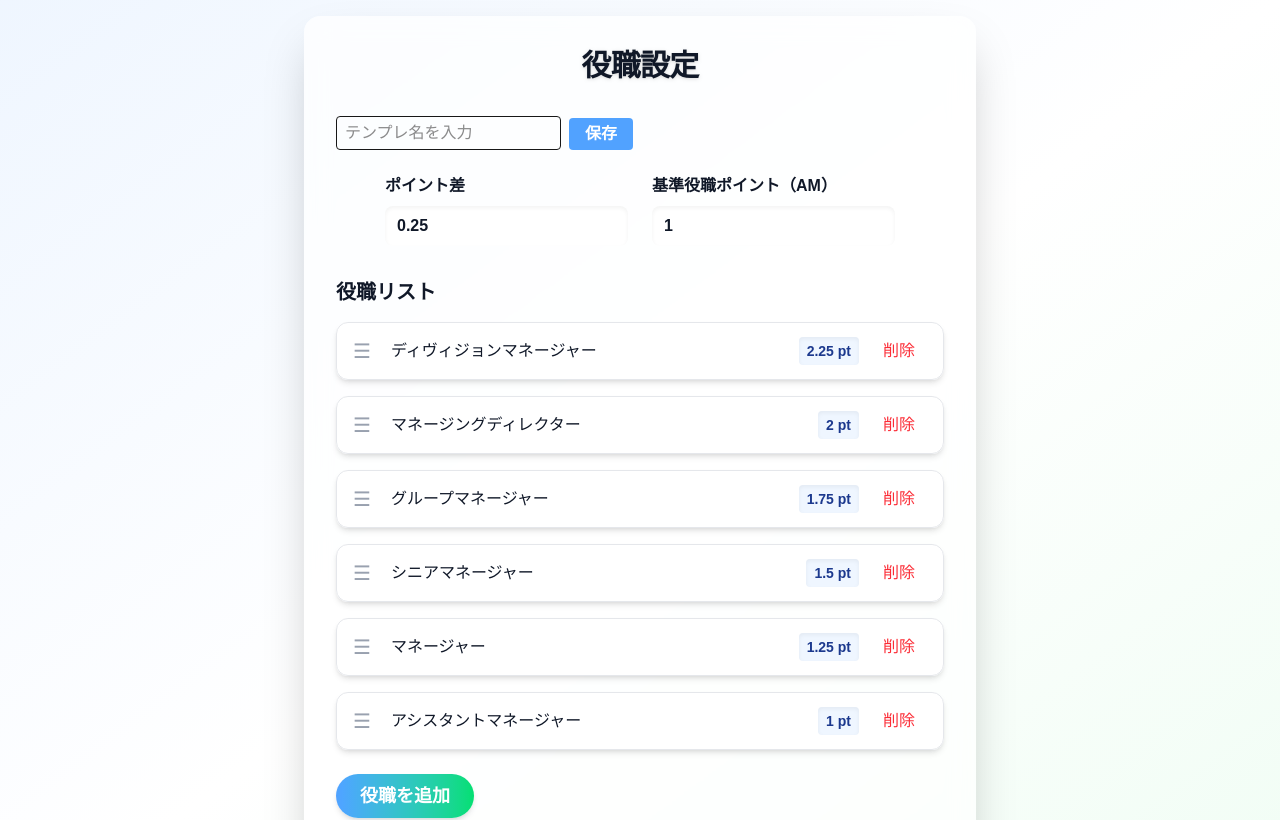
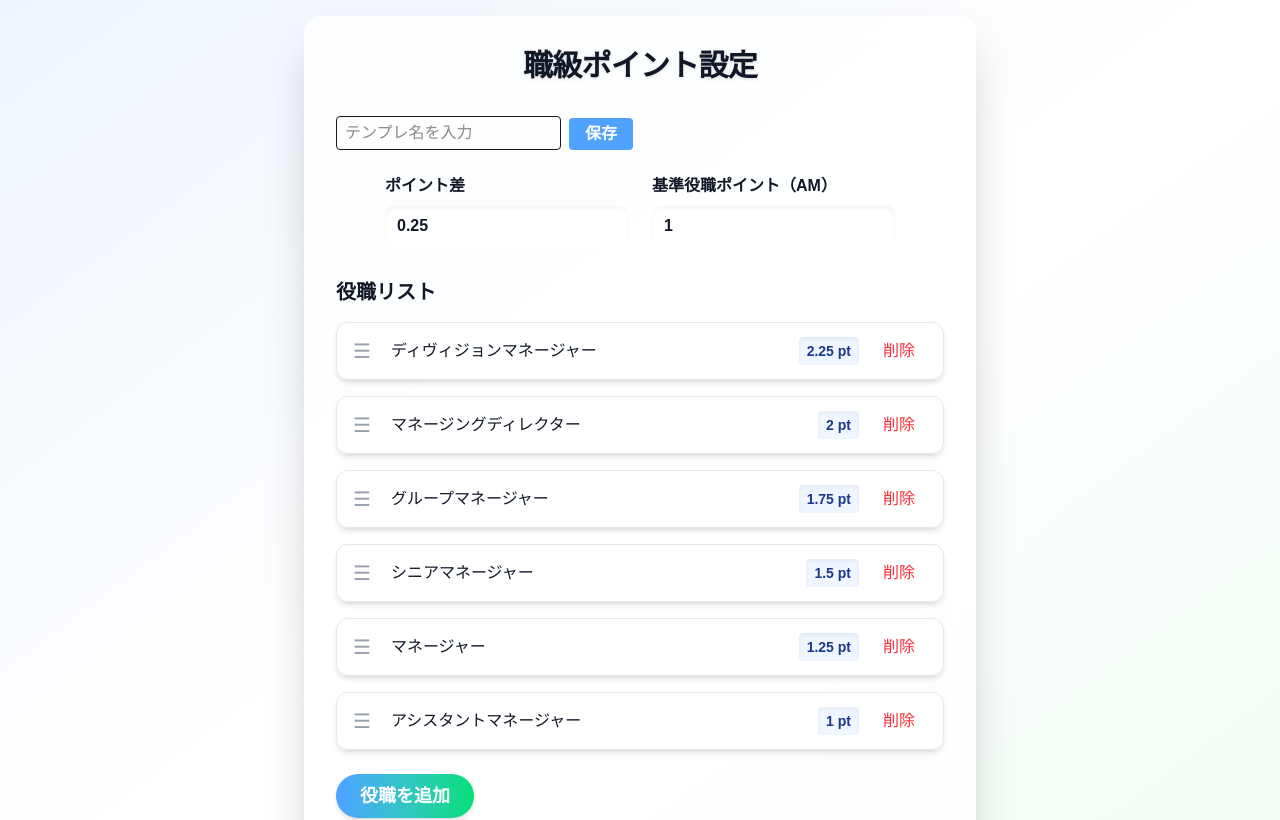
Before and after one commit to dtakamiya/warikan, a Next.js app in the folder warikan-app/: page /positions in a window 1280 px wide. Shown: the top 820 px of the page. Built offline with nearby package versions, Linux system fonts and the light colour scheme.

Commit message:
役職設定のタイトルを「職級ポイント設定」に変更しました。これにより、ページの内容がより明確になりました。

```diff
--- a/warikan-app/src/app/positions/page.tsx
+++ b/warikan-app/src/app/positions/page.tsx
@@ -100,7 +100,7 @@ export default function PositionsPage() {
   return (
     <div className="min-h-screen flex items-center justify-center bg-gradient-to-br from-blue-50 via-white to-green-50 p-4">
       <div className="w-full max-w-2xl bg-white/70 backdrop-blur-md shadow-2xl rounded-2xl p-8">
-        <h1 className="text-3xl font-extrabold mb-8 text-center text-gray-900 tracking-tight drop-shadow">役職設定</h1>
+        <h1 className="text-3xl font-extrabold mb-8 text-center text-gray-900 tracking-tight drop-shadow">職級ポイント設定</h1>
         <div className="mb-6">
           <div className="flex flex-wrap items-end gap-2 mb-2">
             <input
```
